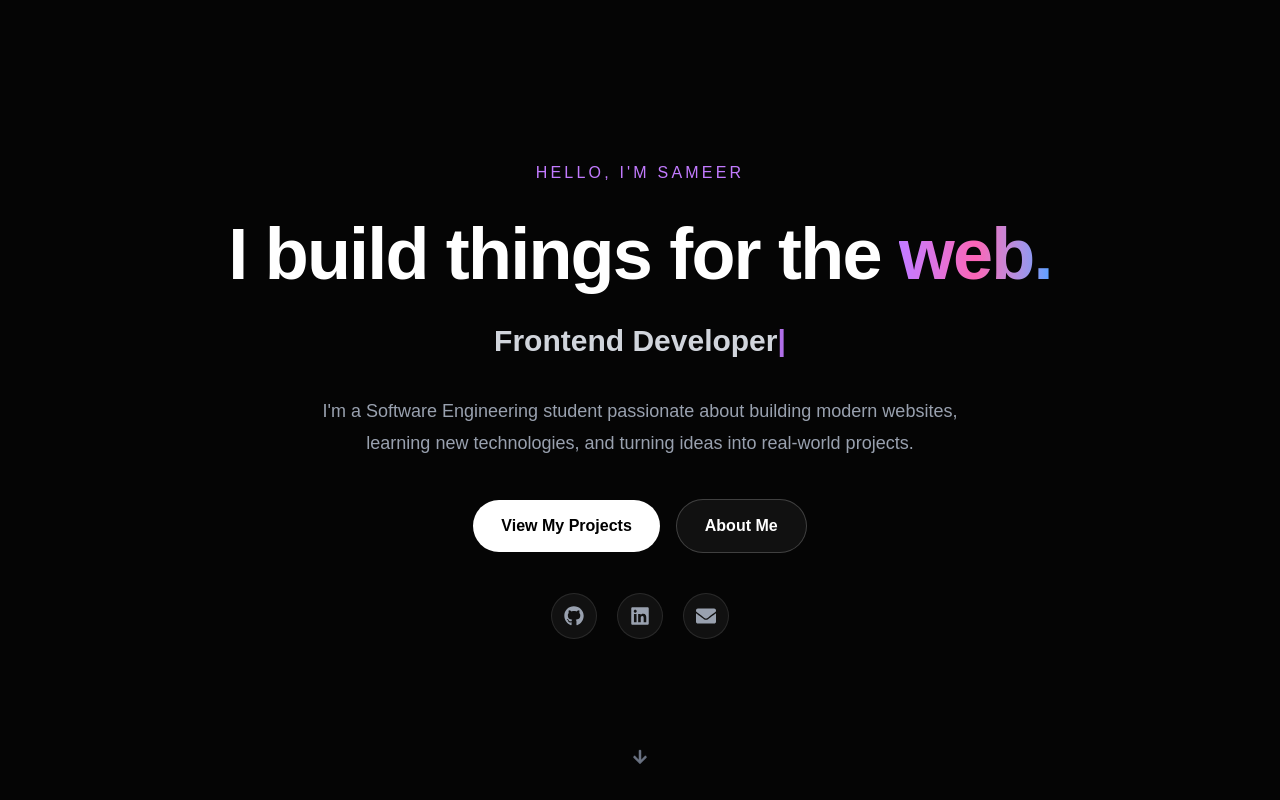
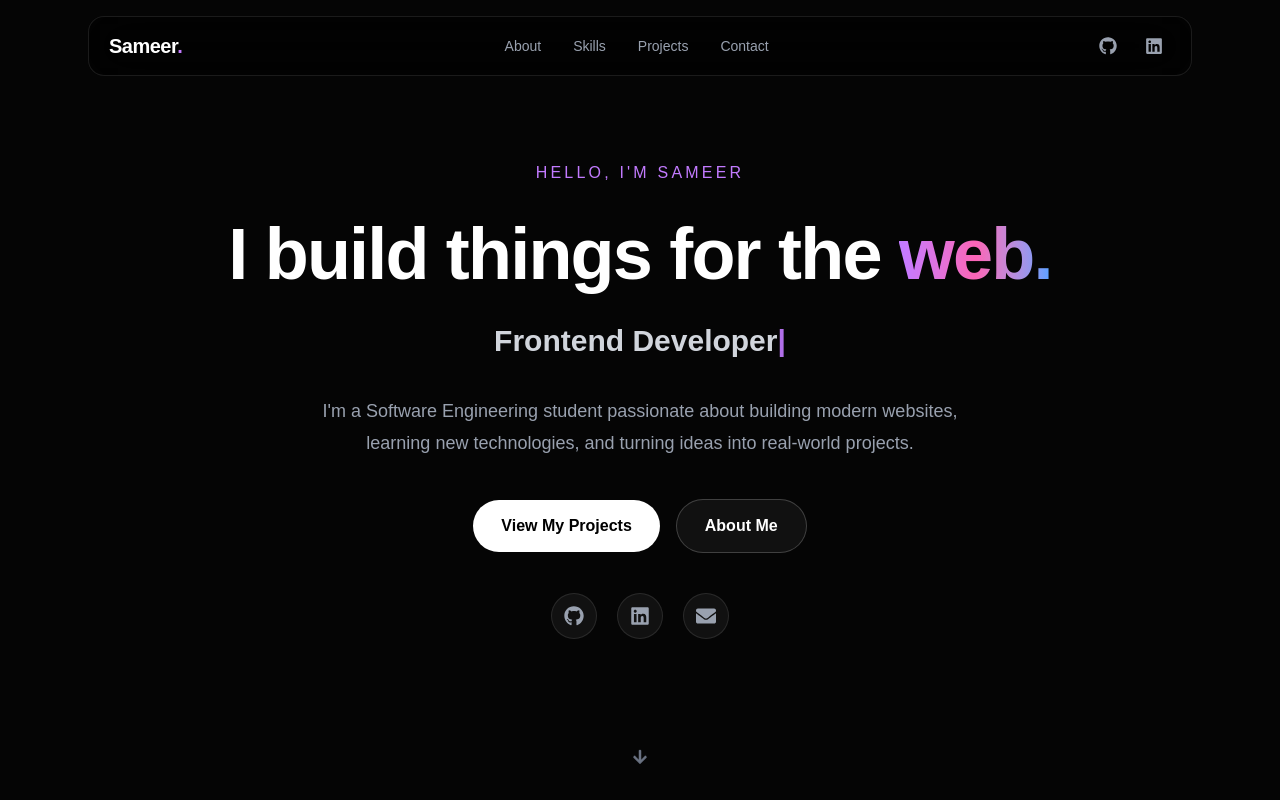
Before and after one commit to sameer890678/portfolio, a Next.js app: page / in a window 1280 px wide. Shown: the top 800 px of the page. Built offline with nearby package versions, Linux system fonts and the light colour scheme.

Commit message:
created the NAVBAR for my website

```diff
--- a/app/components/Navbar.tsx
+++ b/app/components/Navbar.tsx
@@ -1,3 +1,195 @@
-export default function Component() {
-  return null;
+"use client";
+
+import { useState } from "react";
+import Link from "next/link";
+import { FaGithub, FaLinkedin, FaBars, FaXmark } from "react-icons/fa6";
+
+export default function Navbar() {
+  const [menuOpen, setMenuOpen] = useState(false);
+
+  const closeMenu = () => setMenuOpen(false);
+
+  return (
+    <header className="fixed top-0 left-0 right-0 z-50">
+
+      <nav className="mx-auto max-w-6xl px-4 sm:px-6 pt-4">
+
+        <div className="flex items-center justify-between
+          rounded-2xl border border-white/10
+          bg-black/60 backdrop-blur-xl
+          px-5 py-3">
+
+          {/* Logo */}
+          <Link
+            href="/"
+            onClick={closeMenu}
+            className="text-xl font-bold tracking-tight"
+          >
+            <span className="text-white">Sameer</span>
+            <span className="text-purple-400">.</span>
+          </Link>
+
+          {/* Desktop Navigation */}
+          <div className="hidden md:flex items-center gap-8">
+
+            <a
+              href="/#about"
+              className="text-sm text-gray-400 hover:text-white transition-colors"
+            >
+              About
+            </a>
+
+            <a
+              href="/#skills"
+              className="text-sm text-gray-400 hover:text-white transition-colors"
+            >
+              Skills
+            </a>
+
+            <Link
+              href="/Projects"
+              className="text-sm text-gray-400 hover:text-white transition-colors"
+            >
+              Projects
+            </Link>
+
+            <a
+              href="/#contact"
+              className="text-sm text-gray-400 hover:text-white transition-colors"
+            >
+              Contact
+            </a>
+
+          </div>
+
+          {/* Desktop Socials */}
+          <div className="hidden md:flex items-center gap-3">
+
+            <a
+              href="https://github.com/sameer890678"
+              target="_blank"
+              rel="noopener noreferrer"
+              aria-label="GitHub"
+              className="p-2 text-gray-400 hover:text-white
+              transition-colors"
+            >
+              <FaGithub size={18} />
+            </a>
+
+            <a
+              href="https://www.linkedin.com/in/sameer-hassan-uol"
+              target="_blank"
+              rel="noopener noreferrer"
+              aria-label="LinkedIn"
+              className="p-2 text-gray-400 hover:text-white
+              transition-colors"
+            >
+              <FaLinkedin size={18} />
+            </a>
+
+          </div>
+
+          {/* Mobile Menu Button */}
+          <button
+            onClick={() => setMenuOpen(!menuOpen)}
+            className="md:hidden p-2 text-gray-300 hover:text-white
+            transition-colors"
+            aria-label={menuOpen ? "Close menu" : "Open menu"}
+            aria-expanded={menuOpen}
+          >
+            {menuOpen ? (
+              <FaXmark size={21} />
+            ) : (
+              <FaBars size={21} />
+            )}
+          </button>
+
+        </div>
+
+        {/* Mobile Menu */}
+        {menuOpen && (
+          <div
+            className="md:hidden mt-2 rounded-2xl
+            border border-white/10
+            bg-black/90 backdrop-blur-xl
+            p-4"
+          >
+
+            <div className="flex flex-col gap-1">
+
+              <a
+                href="/#about"
+                onClick={closeMenu}
+                className="px-4 py-3 rounded-xl
+                text-gray-300 hover:text-white
+                hover:bg-white/5 transition-colors"
+              >
+                About
+              </a>
+
+              <a
+                href="/#skills"
+                onClick={closeMenu}
+                className="px-4 py-3 rounded-xl
+                text-gray-300 hover:text-white
+                hover:bg-white/5 transition-colors"
+              >
+                Skills
+              </a>
+
+              <Link
+                href="/Projects"
+                onClick={closeMenu}
+                className="px-4 py-3 rounded-xl
+                text-gray-300 hover:text-white
+                hover:bg-white/5 transition-colors"
+              >
+                Projects
+              </Link>
+
+              <a
+                href="/#contact"
+                onClick={closeMenu}
+                className="px-4 py-3 rounded-xl
+                text-gray-300 hover:text-white
+                hover:bg-white/5 transition-colors"
+              >
+                Contact
+              </a>
+
+            </div>
+
+            {/* Mobile socials */}
+            <div className="flex items-center gap-4
+              border-t border-white/10 mt-3 pt-4 px-4">
+
+              <a
+                href="https://github.com/sameer890678"
+                target="_blank"
+                rel="noopener noreferrer"
+                aria-label="GitHub"
+                className="text-gray-400 hover:text-white transition-colors"
+              >
+                <FaGithub size={19} />
+              </a>
+
+              <a
+                href="https://www.linkedin.com/in/sameer-hassan-uol"
+                target="_blank"
+                rel="noopener noreferrer"
+                aria-label="LinkedIn"
+                className="text-gray-400 hover:text-white transition-colors"
+              >
+                <FaLinkedin size={19} />
+              </a>
+
+            </div>
+
+          </div>
+        )}
+
+      </nav>
+
+    </header>
+  );
 }
--- a/app/page.tsx
+++ b/app/page.tsx
@@ -6,10 +6,13 @@ import FeaturedProjects from "@/app/components/FeaturedProjects";
 import Skills from "@/app/components/Skills";
 import Contact from "@/app/components/Contact";
 import Footer from "@/app/components/Footer";
+import Navbar from "@/app/components/Navbar";
 
 export default function Home() {
   return (
     <main className="min-h-screen bg-[#050505] text-white overflow-hidden">
+      <Navbar />
+
       <Hero />
       <About />
       <FeaturedProjects />
```
